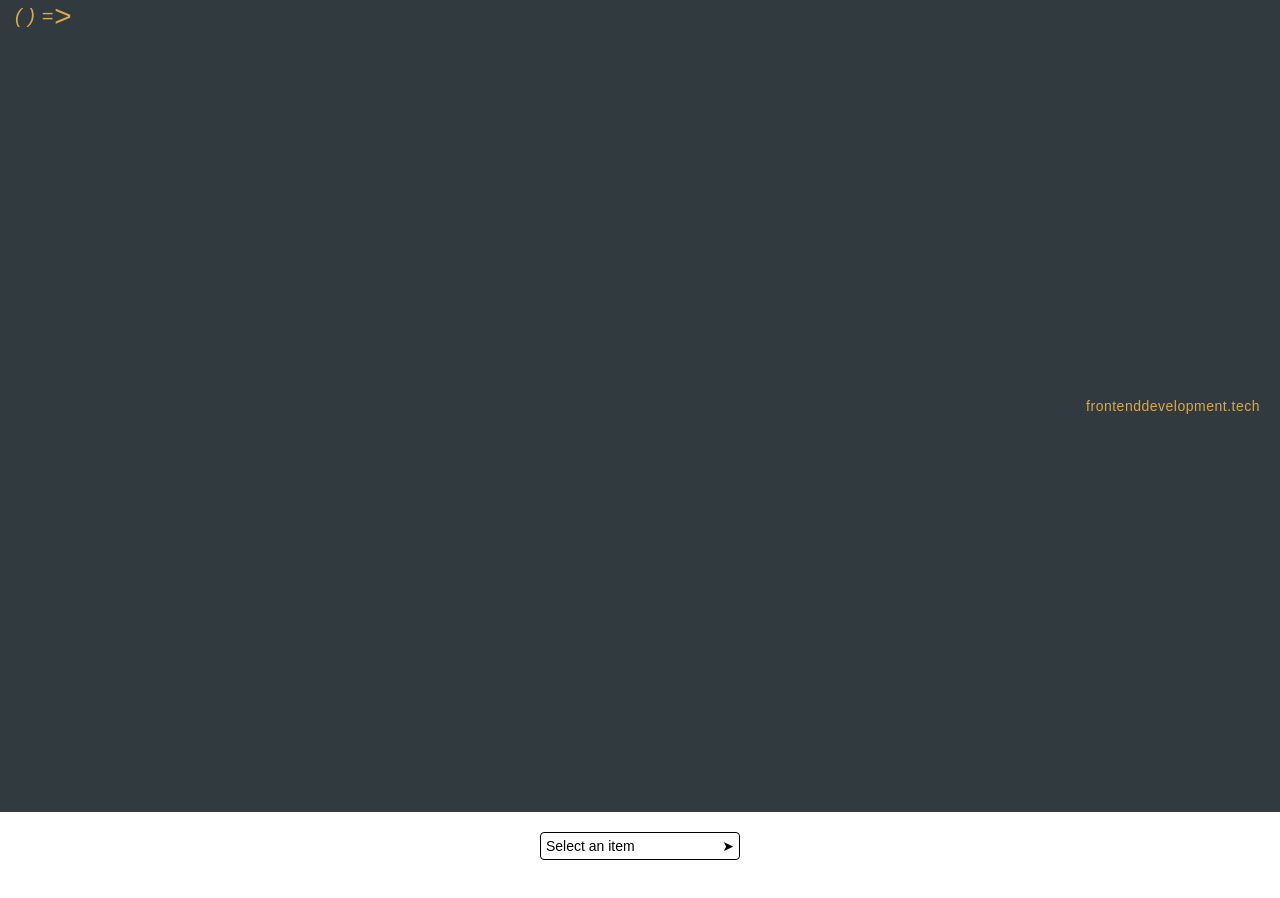
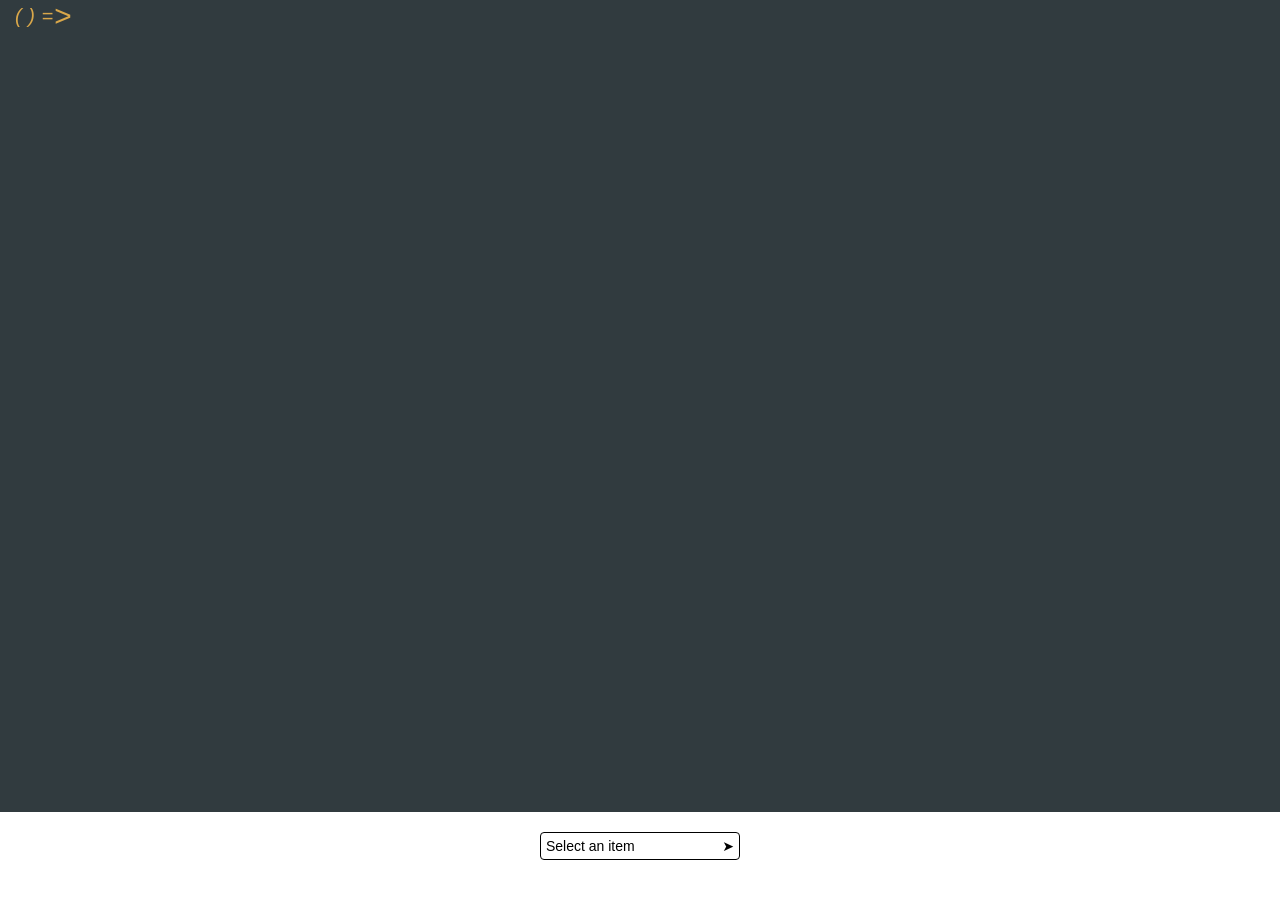
Before and after one commit to eastcoastdeveloper/angular-dropdown-menu-component, an Angular app: page / in a window 1280 px wide. Shown: the top 898 px of the page. Built offline with nearby package versions, Linux system fonts and the light colour scheme.

Commit message:
2 files modified

```diff
--- a/src/app/app.component.html
+++ b/src/app/app.component.html
@@ -3,9 +3,6 @@
     <span>( ) =</span>
     <span class="caret">&#62;</span>
   </div>
-  <a href="https://frontenddevelopment.tech/" target="_blank"
-    >frontenddevelopment.tech</a
-  >
 </header>
 
 <div id="dropdown-component">
--- a/src/styles.scss
+++ b/src/styles.scss
@@ -29,13 +29,4 @@
       font-weight: lighter;
     }
   }
-  a {
-    text-decoration: none;
-    position: absolute;
-    right: 20px;
-    top: 50%;
-    transform: translateY(-50%);
-    float: right;
-    color: #d9a74a;
-  }
 }
```
